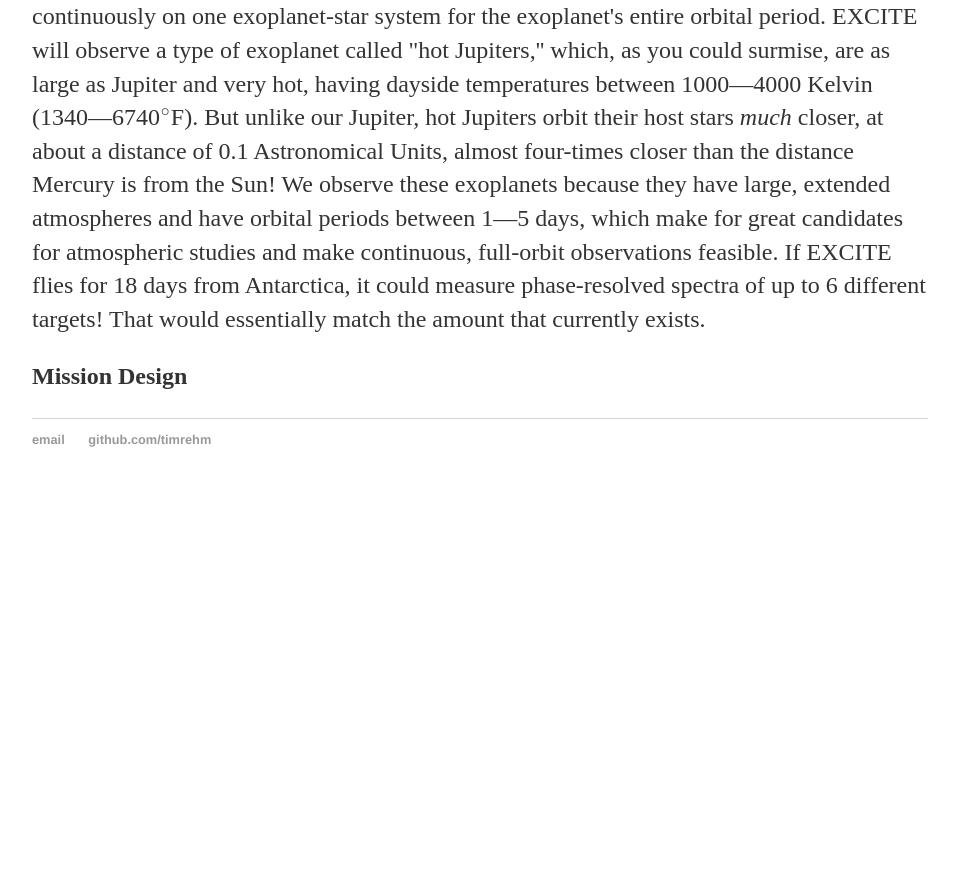
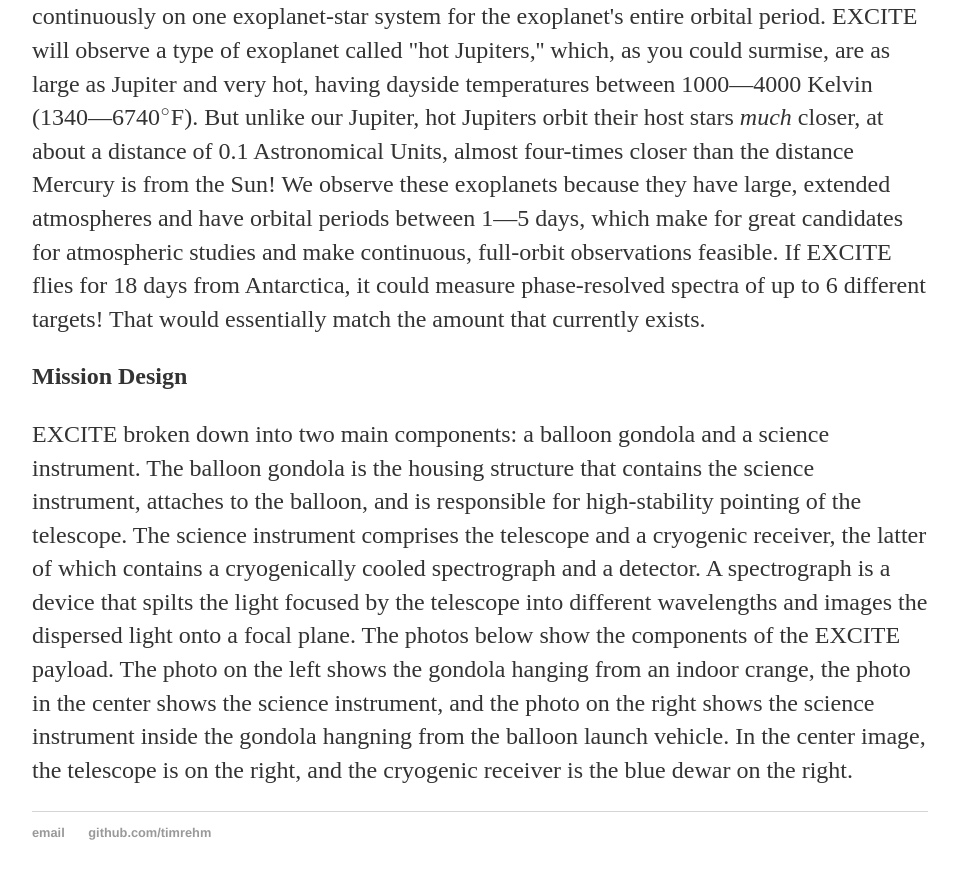
Before and after one commit to timrehm/timrehm.github.io, a Jekyll site: the page built from research/excite.html, in a window 1280 px wide and 900 px high, scrolled down 3674 px. Shown: the top 879 px of the window, without its empty margins (160-1118 px from the left). Built offline with Jekyll 4.4.1, drawn with Linux system fonts in a browser that asks for light colours; before the commit the page ends 4181 px from its top, so only the background shows below that.

Commit message:
Update excite.html

```diff
--- a/research/excite.html
+++ b/research/excite.html
@@ -65,3 +65,9 @@ measure phase-resolved spectra of up to 6 different targets! That would essentia
 	<p style="font-weight: bold; font-size=24;">
   Mission Design
 	</p>
+<p>EXCITE broken down into two main components: a balloon gondola and a science instrument. The balloon gondola is the housing structure that contains the
+science instrument, attaches to the balloon, and is responsible for high-stability pointing of the telescope. The science instrument comprises the telescope and a cryogenic receiver, the latter of which contains a
+cryogenically cooled spectrograph and a detector. A spectrograph is a device that spilts the light focused by the telescope into different wavelengths and
+images the dispersed light onto a focal plane. The photos below show the components of the EXCITE payload. The photo on the left shows the gondola hanging from an indoor crange,
+the photo in the center shows the science instrument, and the photo on the right shows the science instrument inside the gondola hangning from the balloon
+launch vehicle. In the center image, the telescope is on the right, and the cryogenic receiver is the blue dewar on the right.</p>
```
